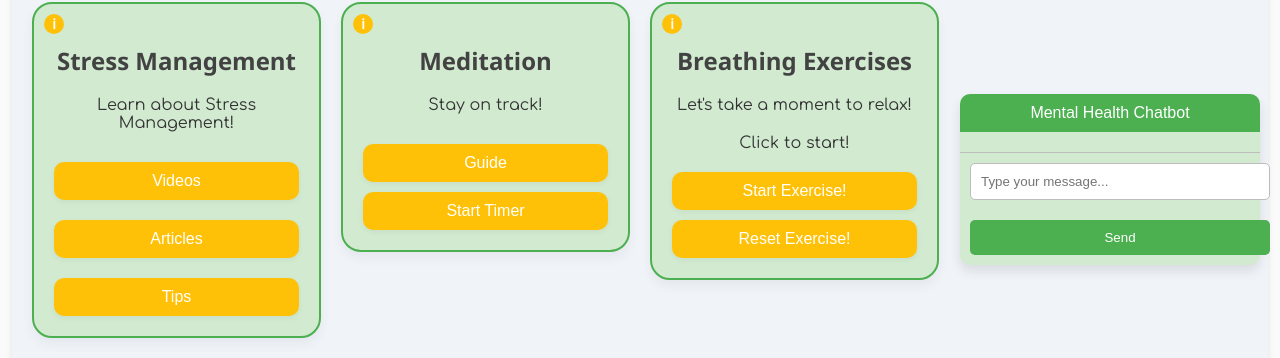
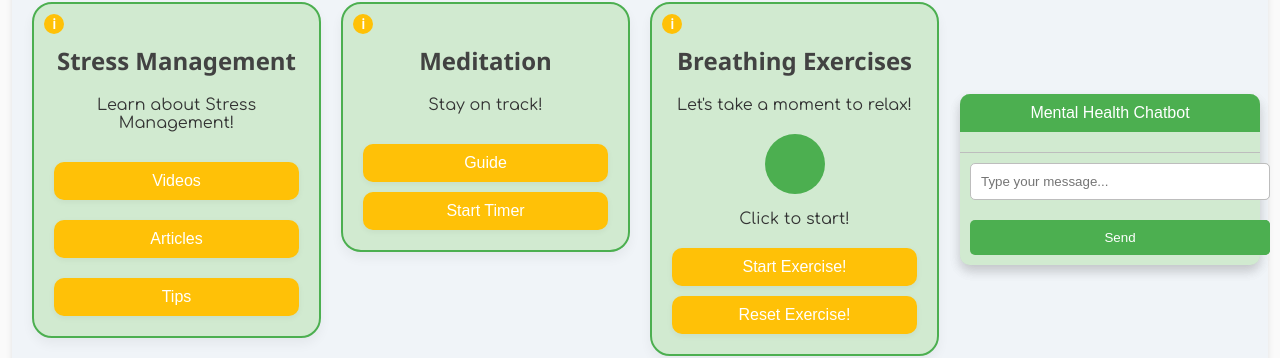
Before and after one commit to KyaptainJoyboy/neurobot, a plain HTML site: page teacher.html in a window 1280 px wide. Shown: the part 515-873 px from the top of the page. Drawn offline with Linux system fonts and the light colour scheme.

Commit message:
Skewed Breathing Excercise for Teachers

```diff
--- a/styles/teacher.css
+++ b/styles/teacher.css
@@ -265,3 +265,21 @@ Button and Dropdown Styling
 .grid-container .btn-group a:hover {
     color: aqua;
 }
+
+#breathing-circle {
+    width: 60px;
+    height: 60px;
+    border-radius: 50%;
+    background-color: var(--primary-color);
+    margin: 0 auto;
+}
+
+.breathing {
+    animation: breathe 4s ease-in-out infinite;
+}
+
+#breathing-text {
+    margin-top: 10px;
+    color: var(--primary-color);
+    text-align: center;
+}
--- a/teacher.html
+++ b/teacher.html
@@ -8,6 +8,10 @@
     <link rel="stylesheet" href="https://fonts.googleapis.com/css2?family=Comfortaa:wght@300;400;700&display=swap">
     <link rel="stylesheet" href="styles/globalstyles.css">
     <link rel="stylesheet" href="styles/teacher.css">
+    <div class="chatbox-container"></div>
+
+    <script src="chatbox.js" defer></script>
+    <script src="animations.js" defer></script>
     <script src="functions.js"></script>
     <script src="chatbox.js" defer></script>
     <script src="animations.js" defer></script>
@@ -115,7 +119,6 @@
                     <button id="meditationButton" onclick="startMeditationTimer()" class="btn">Start Timer</button>
                 </div>
             </div>
-
             <div class="grid-container-item">
                 <span class="info-icon"
                     data-tooltip="Relax your body and mind with guided breathing techniques.">ℹ</span>
@@ -123,7 +126,7 @@
                     Breathing Exercises
                 </h2>
                 <p>Let's take a moment to relax!</p>
-                <div id="breathing-circle"></div>
+                <div id="breathing-circle" class="breathing"></div>
                 <div id="breathing-text">
                     <p>Click to start!</p>
                 </div>
@@ -132,7 +135,6 @@
                     <button class="btn" onclick="resetBreathingExercise()">Reset Exercise!</button>
                 </div>
             </div>
-        </div>
     </div>
 
     <div class="container">
```
